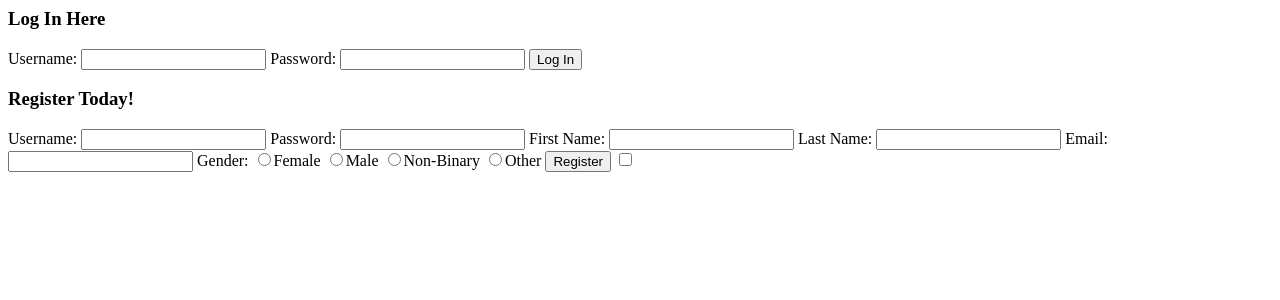
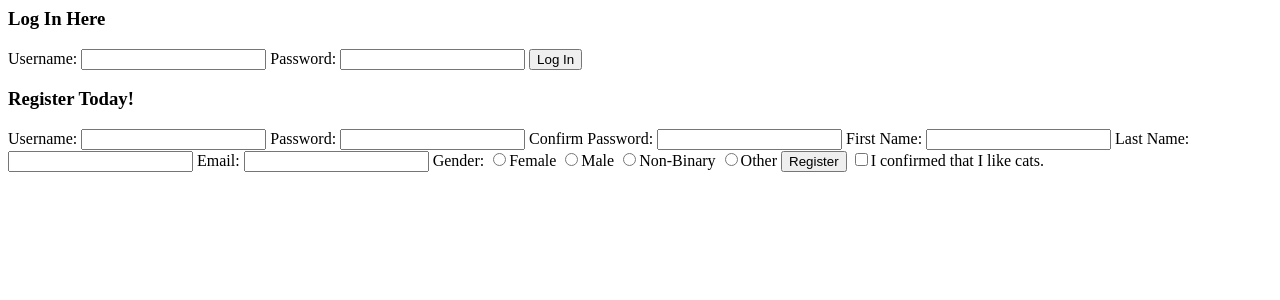
Before and after one commit to QA-Instructor/MVC-Skeleton, a PHP site: page /login_registration.php in a window 1280 px wide. Shown: the top 300 px of the page. Run offline with PHP 8.4, Linux system fonts and the light colour scheme.

Commit message:
v3.comfirm password + required +checkbox

```diff
--- a/login_registration.php
+++ b/login_registration.php
@@ -4,10 +4,10 @@
     <head>
         <meta charset="UTF-8">
         <title></title>
+
     </head>
     <body>
         <?php
-
         $dsn = "mysql:host=127.0.0.1;dbname=blog";
         $user = "root";
         $password = NULL;
@@ -30,7 +30,7 @@
             $stmt->execute();
             $count = $stmt->rowCount();
             $data = $stmt->fetchall();
-            foreach ($data as $row){
+            foreach ($data as $row) {
                 $hashed_password = $row['passwords'];
             }
             if ($count > 0) {
@@ -45,6 +45,10 @@
             }
         }
         if (isset($_POST['register'])) {
+            if (isset($_POST['confirm'])) {
+                if ($_POST['password'] != $_POST['confirm_password']) {
+                    echo "Passwords do not match. Please try it again.";
+                } else {
                     $username = $_POST['username'];
                     $password = password_hash($_POST['password'], PASSWORD_DEFAULT);
                     $firstname = $_POST ['firstname'];
@@ -69,30 +73,36 @@
                         echo "Registration Unsuccessful";
                     }
                 }
+            } else {
+                echo "whaaaaaaaaaaaaaaaaaaaaaaaaaaaat?";
+            }
+        }
         ?>
 
         <h3>Log In Here</h3>
 
         <form action = "" method = "POST">
             Username:
-            <input type = "text" name = "login_username">
+            <input type = "text" name = "login_username"required>
             Password:
-            <input type = "password" name = "login_password">
+            <input type = "password" name = "login_password"required>
             <button type = 'submit' name = 'login'>Log In</button>
         </form>
 
         <h3>Register Today!</h3>
-        <form action = "" method = "POST">
+        <form action = "" method = "POST" name="register" onSubmit="return confirm();">
             Username:
-            <input type = "text" name = "username">
+            <input type = "text" name = "username"required>
             Password:
-            <input type = "password" name = "password">
+            <input type = "password" name = "password"required>
+            Confirm Password:
+            <input type = "password" name = "confirm_password" required>
             First Name:
-            <input type = "text" name = "firstname">
+            <input type = "text" name = "firstname" required>
             Last Name:
-            <input type = "text" name = "lastname">
+            <input type = "text" name = "lastname" required>
             Email:
-            <input type = "email" name = "email">
+            <input requiredtype = "email" name = "email"required>
             Gender:
             <input type = "radio" name = "gender" value = "1">Female
             <input type = "radio" name = "gender" value = "2">Male
@@ -101,9 +111,8 @@
 
             <button type = 'submit' name = 'register'>Register</button>
 
+            <input type = "checkbox" name = "confirm" value = "Agree">I confirmed that I like cats.
 
-
-            <input type = "checkbox" name = "tandc" value = "Agree">
 
         </form>
 
```
Lines whose indentation alone changed are shown as unchanged.
